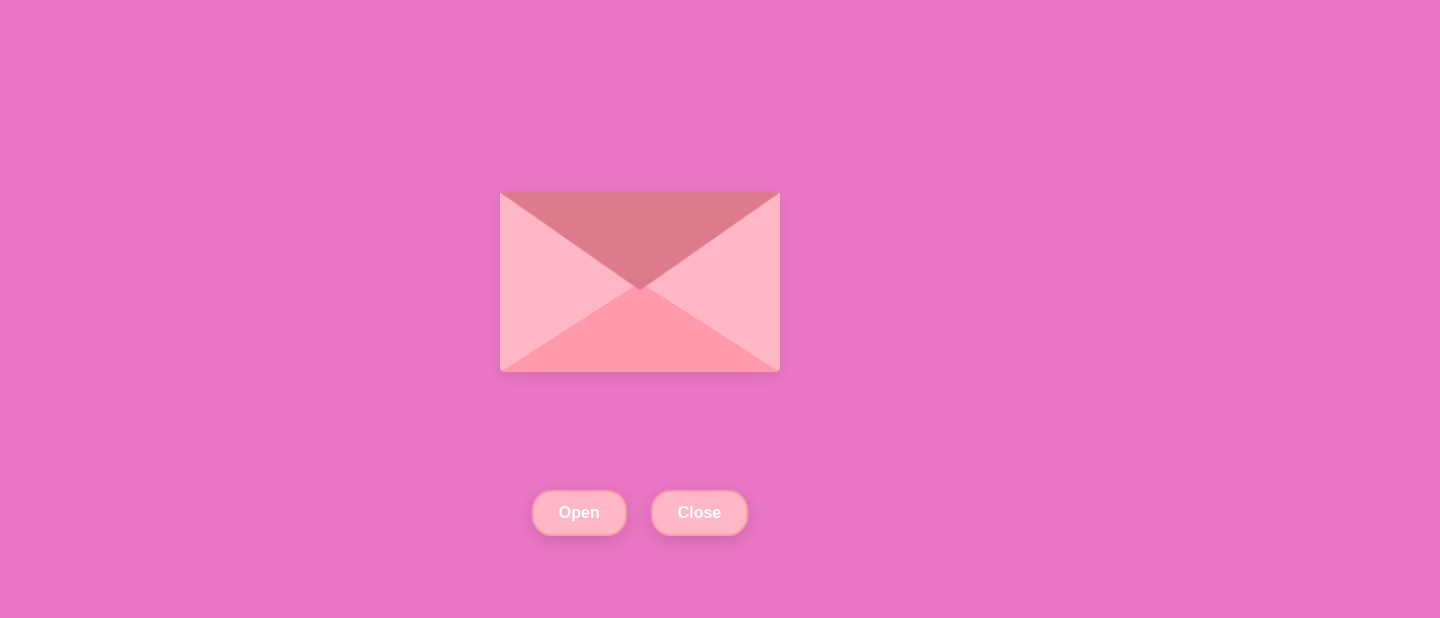
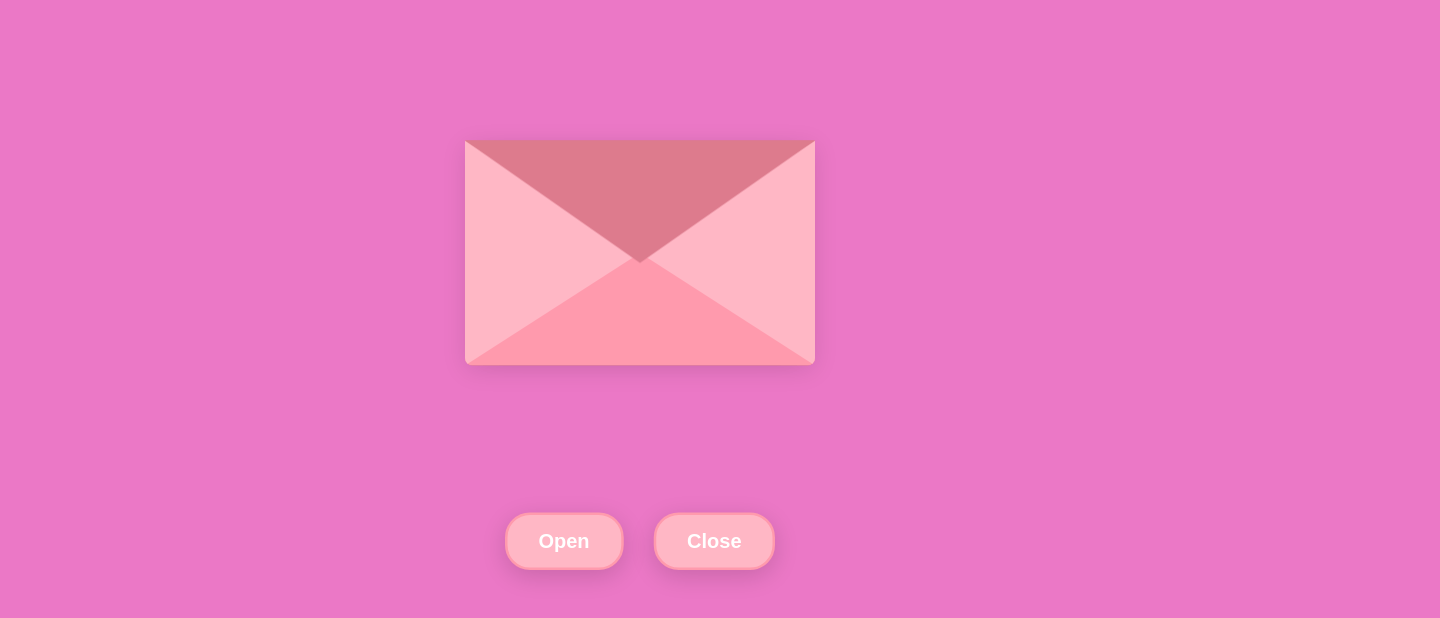
Before and after one commit to elohejereme14/Valentines---, a plain HTML site: page index.html in a window 1280 px wide. Shown: the whole page, 1440 px wide, since content can reach past the window. Drawn offline with nearby package versions, Linux system fonts and the light colour scheme.

Commit message:
index.html

```diff
--- a/index.html
+++ b/index.html
@@ -3,7 +3,9 @@
 <head>
     <title>Jessa Ganda</title>
     <link href="https://fonts.googleapis.com/css2?family=Handlee&display=swap" rel="stylesheet">
+    <meta name="viewport" content="width=device-width, initial-scale=1.25">
     <style>
+
         :root {
             --color-env: #FFB7C5;
             --color-env2: #ff9aad;
@@ -226,6 +228,8 @@
             display: flex;
             flex-direction: column;
             align-items: center;
+            transform: scale(1.25);
+            transform-origin: center;
         }
 
         .reset {
```
